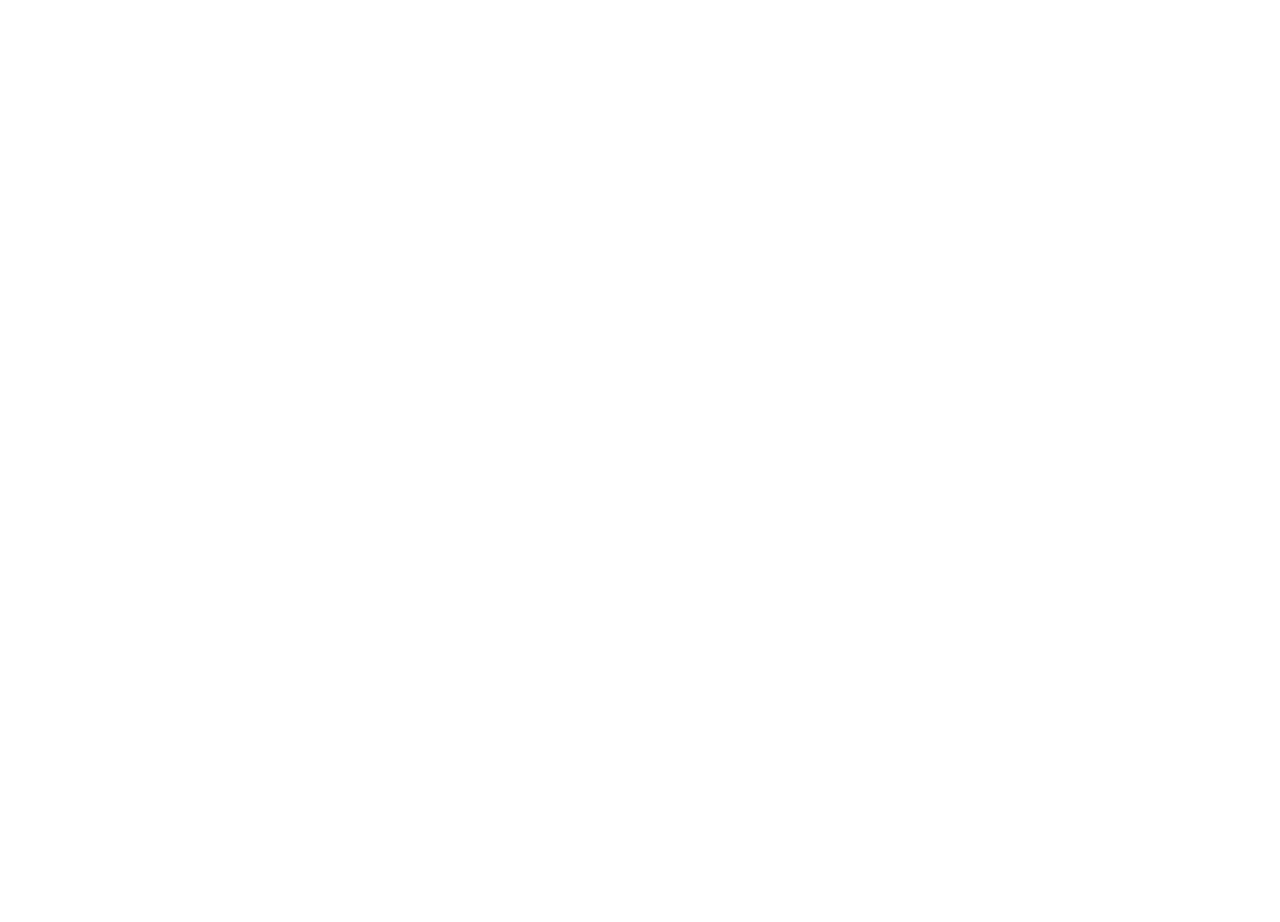
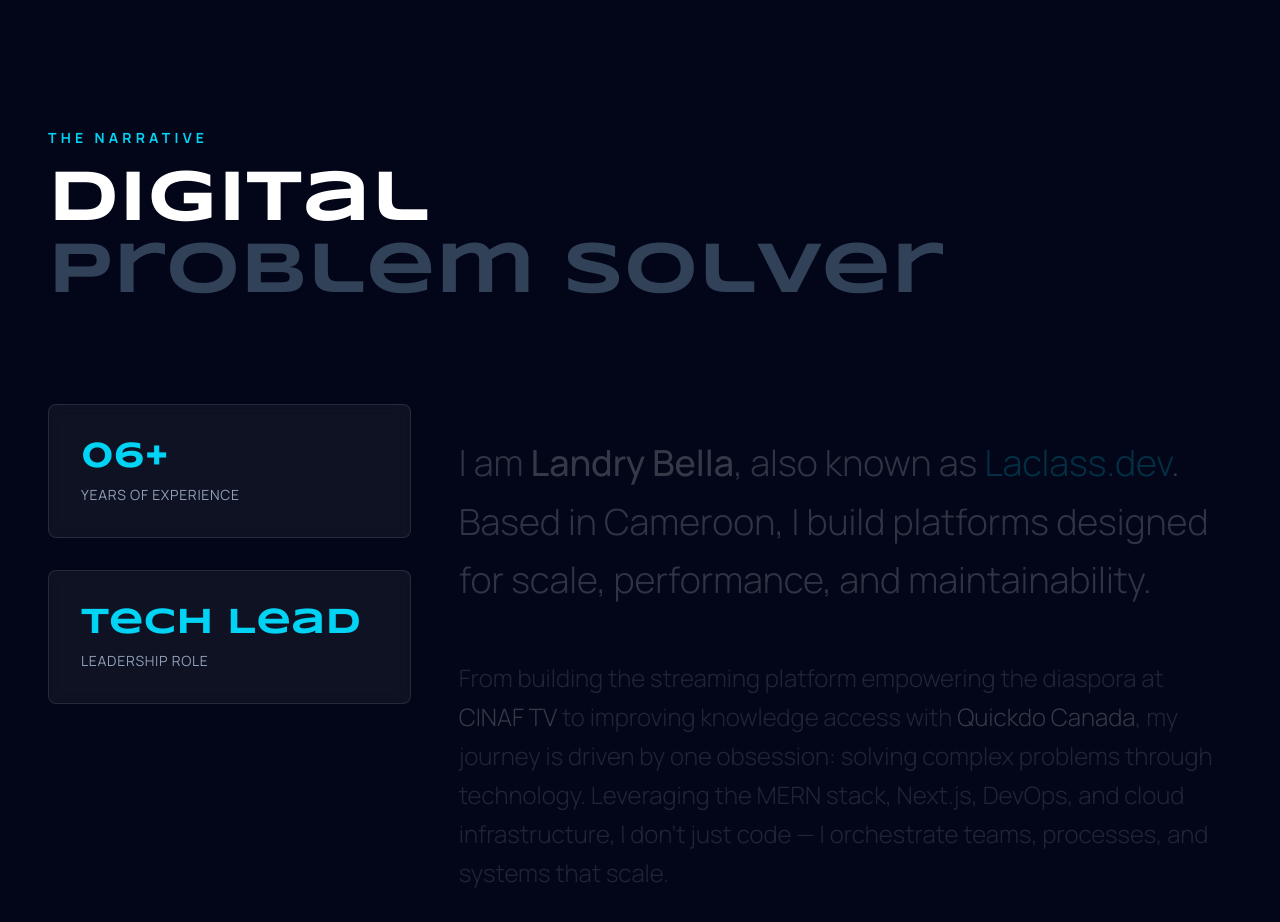
Before and after one commit to bellandry/laclass.dev, a Next.js app: page / in a window 1280 px wide. Shown: the part 800-1722 px from the top of the page. Before the commit the page ends 800 px from the top, so only its background shows below. Built offline with nearby package versions, Linux system fonts and the light colour scheme.

Commit message:
update: add about component

```diff
--- a/app/page-client.tsx
+++ b/app/page-client.tsx
@@ -1,5 +1,6 @@
 "use client"
 
+import About from "@/components/about";
 import Hero from "@/components/hero";
 import Navbar from "@/components/navbar";
 import gsap from "gsap";
@@ -22,6 +23,9 @@
       <main className="relative z-10">
         {/* Hero Section */}
         <Hero />
+
+        {/* About Section */}
+        <About />
       </main>
     </div>
   )
--- /dev/null
+++ b/components/about.tsx
@@ -0,0 +1,63 @@
+import gsap from 'gsap';
+import React, { useEffect, useRef } from 'react';
+
+const About: React.FC = () => {
+  const containerRef = useRef<HTMLDivElement>(null);
+
+  useEffect(() => {
+    const ctx = gsap.context(() => {
+
+      gsap.from(".about-text", {
+        scrollTrigger: {
+          trigger: ".about-text",
+          start: "top 80%",
+          end: "bottom 50%",
+          scrub: true,
+        },
+        opacity: 0.2,
+        y: 30,
+        stagger: 0.1,
+      });
+
+    }, containerRef);
+    return () => ctx.revert();
+  }, []);
+
+  return (
+    <section id="about" ref={containerRef} className="py-32 px-6 md:px-12 max-w-7xl mx-auto flex flex-col items-center">
+
+      <div className="w-full text-left mb-24">
+         <span className="block text-cyan-400 text-sm font-bold tracking-[0.3em] uppercase mb-4">The Narrative</span>
+         <h2 className="text-5xl md:text-7xl font-display font-bold text-white leading-none">
+            Digital <br /> <span className="text-slate-700">Problem Solver</span>
+         </h2>
+      </div>
+
+      <div className="grid md:grid-cols-12 gap-12 w-full">
+         <div className="md:col-span-4 space-y-8">
+            <div className="p-8 border border-white/10 bg-white/5 backdrop-blur-sm rounded-lg hover:border-cyan-500/50 transition-colors duration-300">
+                <h3 className="text-4xl font-display font-bold text-cyan-400 mb-2">06+</h3>
+                <p className="text-slate-400 text-sm uppercase tracking-wider">Years of Experience</p>
+            </div>
+             <div className="p-8 border border-white/10 bg-white/5 backdrop-blur-sm rounded-lg hover:border-cyan-500/50 transition-colors duration-300">
+                <h3 className="text-4xl font-display font-bold text-cyan-400 mb-2">Tech Lead</h3>
+                <p className="text-slate-400 text-sm uppercase tracking-wider">Leadership Role</p>
+            </div>
+         </div>
+
+         <div className="md:col-span-8">
+            <p className="about-text text-2xl md:text-4xl font-light leading-relaxed text-slate-200">
+              I am <span className="text-white font-medium">Landry Bella</span>, also known as <span className="text-cyan-400">Laclass.dev</span>. Based in Cameroon, I build platforms designed for scale, performance, and maintainability.
+            </p>
+            <p className="about-text text-xl md:text-2xl font-light leading-relaxed text-slate-400 mt-12">
+              From building the streaming platform empowering the diaspora at <span className="text-white">CINAF TV</span> to improving knowledge access with <span className="text-white">Quickdo Canada</span>, my journey is driven by one obsession: solving complex problems through technology.
+              Leveraging the MERN stack, Next.js, DevOps, and cloud infrastructure, I don&apos;t just code — I orchestrate teams, processes, and systems that scale.
+            </p>
+         </div>
+      </div>
+
+    </section>
+  );
+};
+
+export default About;
```
